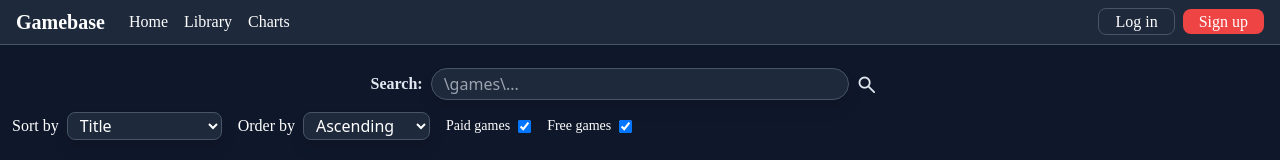
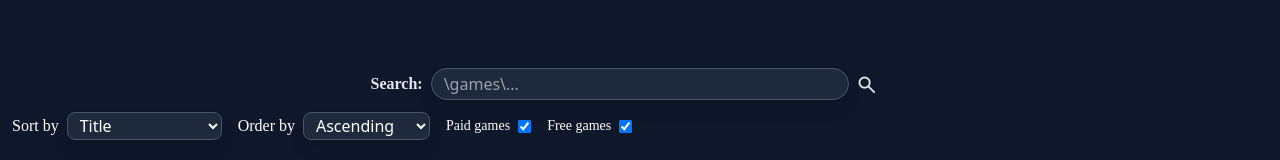
Before and after one commit to unchihugo/gamebase, a React (Create React App) app: page / in a window 1280 px wide. Shown: the top 160 px of the page. Built offline with nearby package versions, Linux system fonts and the light colour scheme.

Commit message:
bug fixes

```diff
--- a/src/pages/Layout.jsx
+++ b/src/pages/Layout.jsx
@@ -1,12 +1,10 @@
 import { Outlet } from "react-router-dom";
-import NavBar from "../templates/NavBar";
 import Footer from "../templates/Footer";
 import "../index.css";
 
 const Layout = () => {
   return (
     <div className="flex flex-col relative bg-slate-900">
-      <NavBar />
       <div className="flex" style={{ minHeight: "80.9vh" }}>
         <div className="flex-1 container py-16 mx-auto">
           <div className="mx-3">
```
